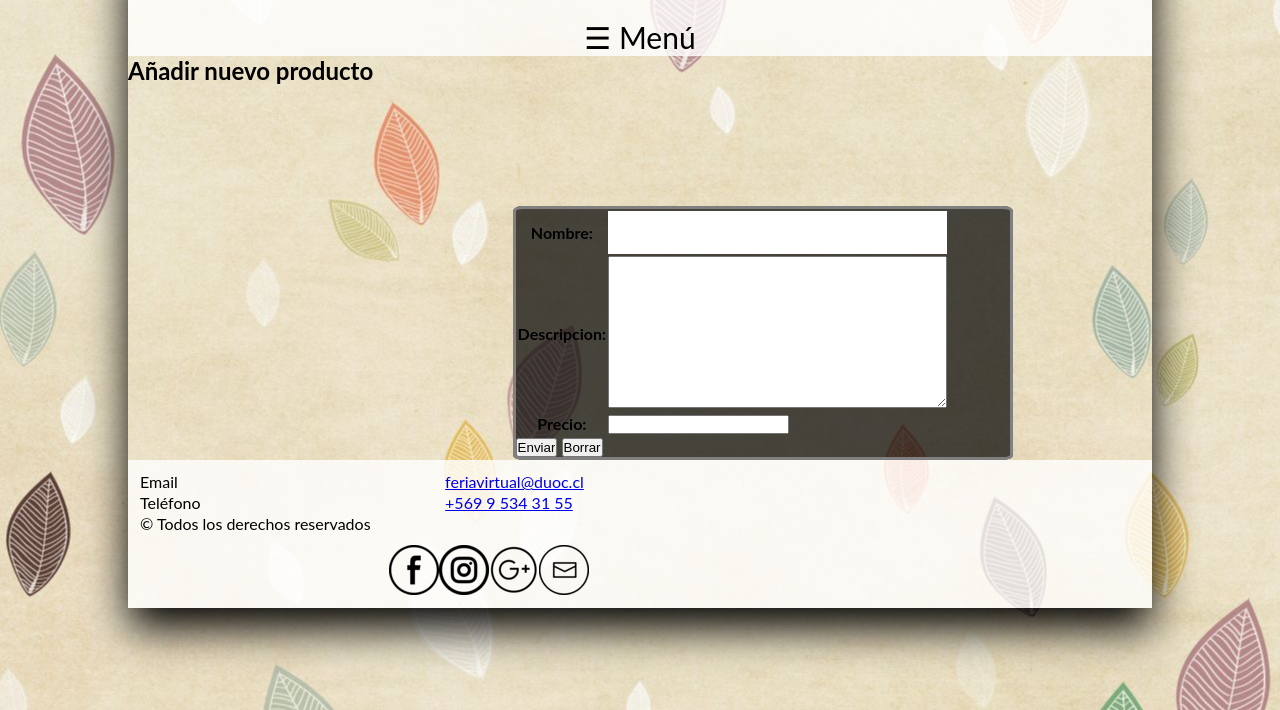
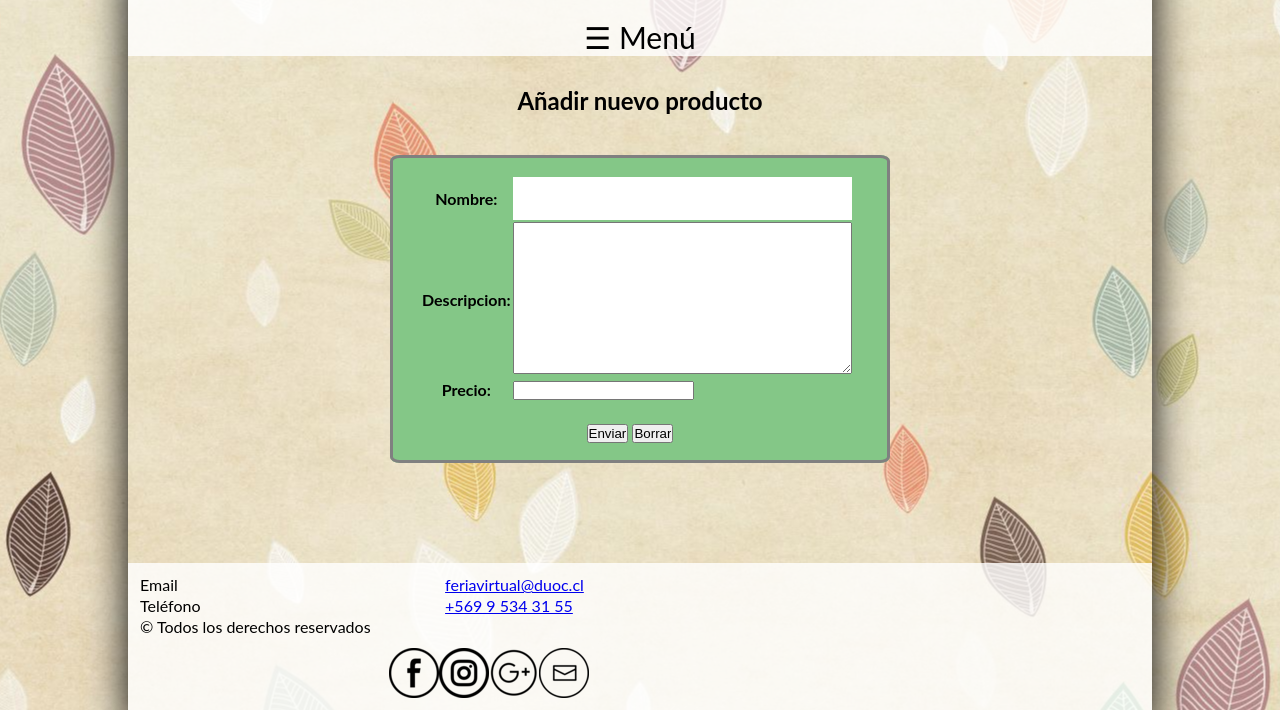
Before and after one commit to HaroldOya/FeriaVirtual, a Django app: a page that uses Maipo/templates/base.html in a window 1280 px wide. Shown: the part 64-774 px from the top of the page. Run offline with Django 3.2, Linux system fonts and the light colour scheme.

Commit message:
arreglo formulario css

```diff
--- a/Maipo/static/styles/estilos.css
+++ b/Maipo/static/styles/estilos.css
@@ -17,9 +17,12 @@ body{
 
 .formulario{
     width: 100%;
-    background: rgb(0, 0, 0,0.7);
-    margin-top: 150px;
-    padding: 3px;
+    height: 100%;
+    background:rgb(132, 199, 135);
+    padding-top: 20px;
+    padding-left: 30px;
+    padding-right: 50px;
+    padding-bottom: 20px;
     box-shadow: inset 0 0 0 3px gray;
 
 }
@@ -117,8 +120,9 @@ p{
     .formulario{
         margin: auto;
         width: 500px;
-        margin-top: 150px;
         border-radius: 2%;
+        margin-top: 20px;
+        margin-bottom: 100px;
     }
 }
 
@@ -176,7 +180,6 @@ footer{
     width: 100%;
     padding: 10px 10px;
     display: flex;
-
 }
 
 .redes{
@@ -184,3 +187,15 @@ footer{
     margin-top: 1%;
     float: right;
 }
+
+.titulo{
+    text-align: center;
+    width: 100%;
+    padding-top: 30px;
+    padding-bottom: 20px;
+}
+
+.botones{
+    text-align: center;
+    padding-top: 20px;
+}
--- a/Maipo/static/styles/responsivo.css
+++ b/Maipo/static/styles/responsivo.css
@@ -9,7 +9,6 @@
         display: flex;
 
     }
-
 
 nav{
 	width: 100%;
@@ -91,7 +90,6 @@ footer{
     display: flex;
 
 }
-
 
 .content-all{
     width: 100%;
--- a/Maipo/templates/añadir_producto.html
+++ b/Maipo/templates/añadir_producto.html
@@ -2,20 +2,23 @@
 {% load static %}
 {% block content %}
 
-<h2>Añadir nuevo producto</h2>
+<div class="titulo">
+    <h2>Añadir nuevo producto</h2>
+</div>
 
 <div class ="formulario">
     <form action=" " method="POST">
         {% csrf_token %}
-       <table>
+    <table>
         {{ form.as_table }}
-       </table>
-
-       <input type="submit" value="Enviar">
-       <input type="reset" value="Borrar">
-
+    </table>
+        <div class="botones">
+            <input type="submit" value="Enviar">
+            <input type="reset" value="Borrar">
+        </div>
     </form>
 </div>
+
 
 {{mensaje}}
 
--- a/Maipo/templates/base.html
+++ b/Maipo/templates/base.html
@@ -6,7 +6,7 @@
     <meta charset="UTF-8"/>
     <meta http-equiv="X-UA-Compatible" content="IE=edge">
     <meta name="viewport" content="width=device-width, initial-scale=1"/>
-    <link rel="icon" href="{% static 'img/ferialogo100.png' %}">
+    <link rel="icon" href="{% static 'img/ferialogo200.jpg' %}">
     <link rel="stylesheet" href="{% static 'styles/estilos.css' %}">
     <link rel="stylesheet" href="{% static 'styles/main.css' %}">
     <link rel="stylesheet" href="{% static 'styles/fontello.css' %}">
@@ -63,10 +63,10 @@
             </tr>
     </table>
     <div class="redes">
-            <a href="http://www.facebook.com"><img src="{% static 'img/face50.png' %}" alt="facebook icono" ></a>
-            <a href="https://www.instagram.com/"><img src="{% static 'img/insta50.png' %}" alt="instagram icono" ></a>
-            <a href="https://www.google.com"><img src="{% static 'img/google50.png' %}" alt="google icono" ></a>
-            <a href="https://mail.google.com"><img src="{% static 'img/correo50.png' %}" alt="correo icono" ></a>
+            <a href="http://www.facebook.com"><img src="{% static 'img/face50.png' %}" alt="facebook" ></a>
+            <a href="https://www.instagram.com/"><img src="{% static 'img/insta50.png' %}" alt="instagram" ></a>
+            <a href="https://www.google.com"><img src="{% static 'img/google50.png' %}" alt="google" ></a>
+            <a href="https://mail.google.com"><img src="{% static 'img/correo50.png' %}" alt="correo" ></a>
     </div>
 </footer>
 </body>
```
Also changed, not shown: Maipo/static/img/carousel2.jpg (deleted), Maipo/static/img/carousel3.jpg (deleted), Maipo/static/img/carousel4.jpg (deleted), Maipo/static/img/carousel5.jpg (deleted), Maipo/static/img/carrousel1.jpg (deleted), Maipo/static/img/ferialogo200.jpg (added), Maipo/static/img/galeria1.jpg (deleted), Maipo/static/img/galeria2.jpg (deleted), Maipo/static/img/galeria3.jpg (deleted), Maipo/static/img/galeria4.jpg (deleted), Maipo/static/img/galeria5.jpg (deleted), Maipo/static/img/galeria6.jpg (deleted), Maipo/static/img/galeria7.jpg (deleted), Maipo/static/img/galeria8.jpg (deleted), 2 more files. Lines whose indentation alone changed are shown as unchanged.
